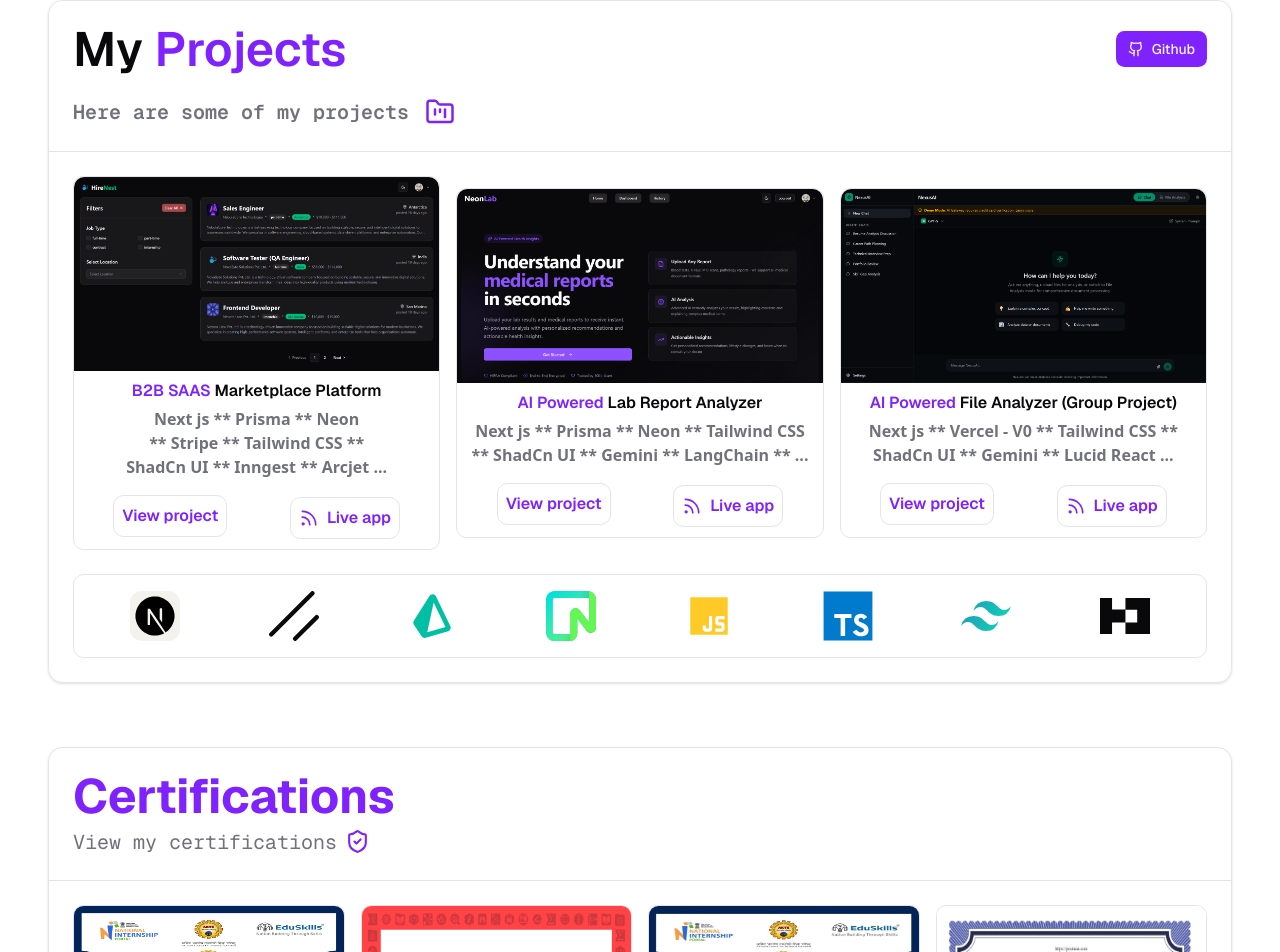
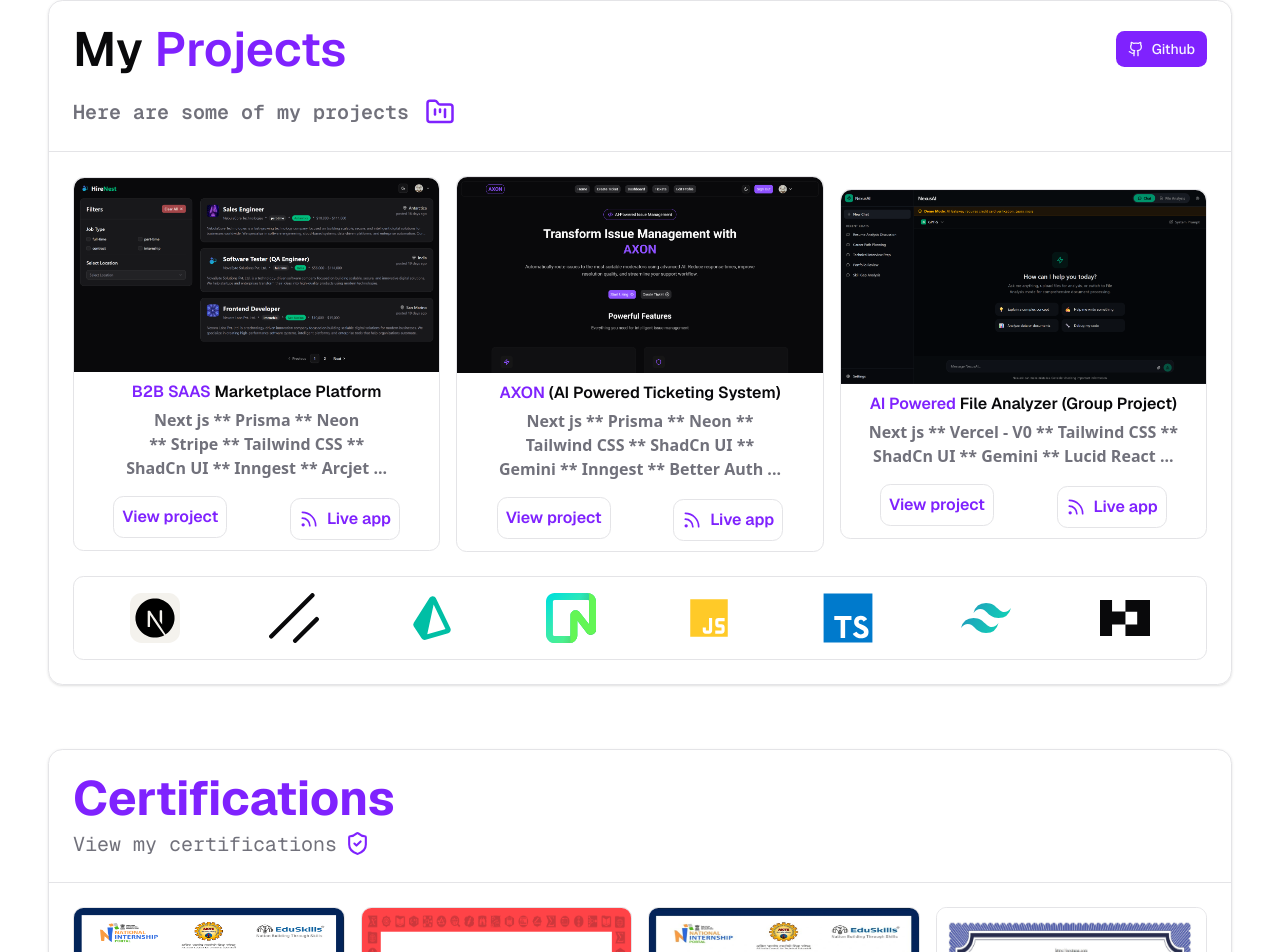
Before and after one commit to Soham225/soham-portfolio, a Next.js app: page / in a window 1280 px wide. Shown: the part 1383-2335 px from the top of the page. Built offline with nearby package versions, Linux system fonts and the light colour scheme.

Commit message:
updated a project

```diff
--- a/components/general/project.tsx
+++ b/components/general/project.tsx
@@ -9,7 +9,7 @@
 import Link from "next/link";
 import SAAS_Image from "@/public/saas.png";
 import { Separator } from "../ui/separator";
-import Lab from "@/public/lab.png";
+import axon from "@/public/axon.png";
 import { FolderKanban, GithubIcon, Rss } from "lucide-react";
 import FileAnalyzer from "@/public/fileanalyzer.png";
 import { buttonVariants } from "../ui/button";
@@ -84,26 +84,22 @@
               </div>
             </div>
           </Link>
-          <Link
-            href={
-              "https://soham-lab-git-main-soham-duttas-projects-2bb0f675.vercel.app/"
-            }
-          >
+          <Link href={"https://axon-roan.vercel.app"}>
             <div className="flex flex-col max-w-md w-full hover:shadow-lg transition-all duration-300 hover:border-primary border rounded-lg">
               <Image
-                src={Lab}
+                src={axon}
                 alt="2nd project"
                 height={300}
                 className="w-auto rounded-t-lg"
               />
               <div className="p-2 space-y-1">
                 <h1 className="text-center font-sans font-semibold ">
-                  <span className="text-primary">AI Powered</span> Lab Report
-                  Analyzer
+                  <span className="text-primary">AXON</span> (AI Powered
+                  Ticketing System)
                 </h1>
                 <p className="text-muted-foreground font-semibold text-balance text-center">
                   Next js ** Prisma ** Neon ** Tailwind CSS ** ShadCn UI **
-                  Gemini ** LangChain ** ...
+                  Gemini ** Inngest ** Better Auth ...
                 </p>
               </div>
               <div className="flex justify-around items-center p-2 space-y-1">
```
Also changed, not shown: public/axon.png (added), public/lab.png (deleted).
